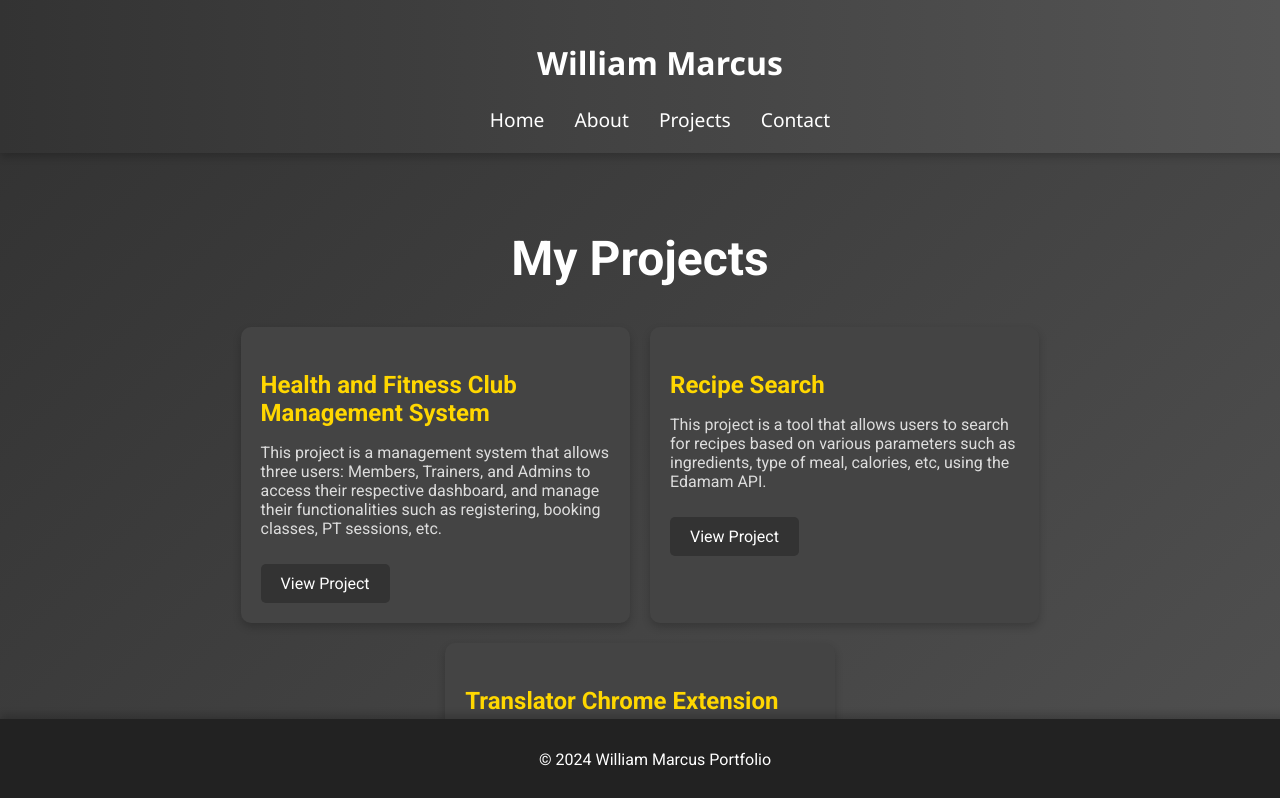
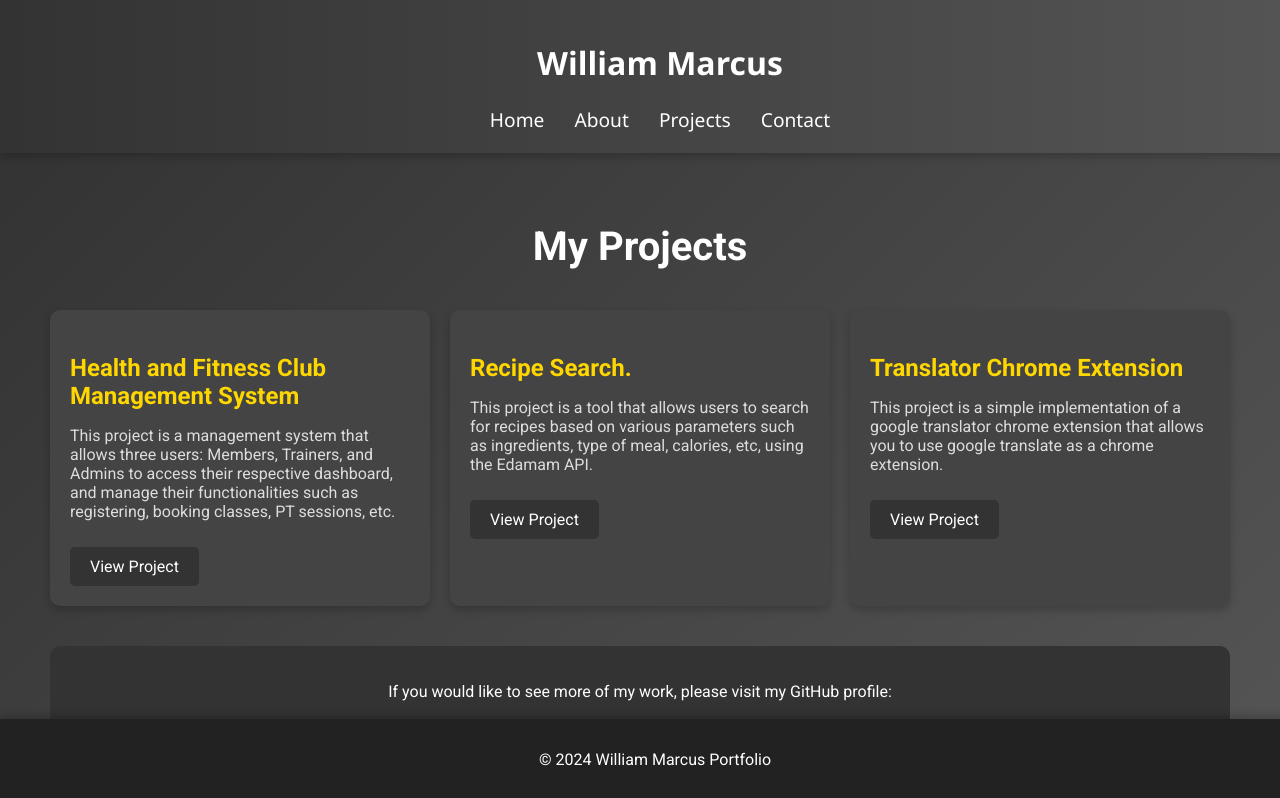
Before and after one commit to WillMarcuss/Website, a React (Create React App) app: page /projects in a window 1280 px wide. Shown: the top 798 px of the page. Built offline with nearby package versions, Linux system fonts and the light colour scheme.

Commit message:
Handle smaller screens

```diff
--- a/src/pages/Projects.js
+++ b/src/pages/Projects.js
@@ -10,7 +10,7 @@ const projects = [
     link: 'https://github.com/WillMarcuss/Health-and-Fitness-Club-Management-System'
   },
   {
-    title: 'Recipe Search',
+    title: 'Recipe Search.',
     description: 'This project is a tool that allows users to search for recipes based on various parameters such as ingredients, type of meal, calories, etc, using the Edamam API.',
     link: 'https://github.com/WillMarcuss/RecipeSearch'
   },
--- a/src/pages/Projects.module.css
+++ b/src/pages/Projects.module.css
@@ -1,3 +1,5 @@
+/* Projects.module.css */
+
 @import url('https://fonts.googleapis.com/css2?family=Roboto:wght@400;700&display=swap');
 
 .projects-container {
@@ -13,16 +15,14 @@
 
 .projects-heading {
   text-align: center;
-  font-size: 3em;
+  font-size: 2.5em;
   margin-bottom: 40px;
-  animation: fadeIn 1s ease-out;
 }
 
 .projects-grid {
-  display: flex;
-  flex-wrap: wrap;
+  display: grid;
+  grid-template-columns: repeat(auto-fit, minmax(300px, 1fr));
   gap: 20px;
-  justify-content: center;
 }
 
 .project-card {
@@ -31,8 +31,6 @@
   border-radius: 10px;
   box-shadow: 0 4px 8px rgba(0, 0, 0, 0.2);
   transition: transform 0.3s ease, box-shadow 0.3s ease;
-  flex: 1 1 calc(33% - 40px);
-  max-width: calc(33% - 40px);
 }
 
 .project-card:hover {
@@ -59,7 +57,6 @@
   color: #fff;
   text-decoration: none;
   border-radius: 5px;
-  transition: background-color 0.3s;
 }
 
 .project-link:hover {
@@ -72,31 +69,4 @@
   padding: 20px;
   background-color: #333;
   border-radius: 10px;
-  box-shadow: 0 4px 8px rgba(0, 0, 0, 0.2);
 }
-
-.github-link {
-  display: inline-block;
-  margin-top: 10px;
-  padding: 10px 20px;
-  background-color: #444;
-  color: #fff;
-  text-decoration: none;
-  border-radius: 5px;
-  transition: background-color 0.3s;
-}
-
-.github-link:hover {
-  background-color: #555;
-}
-
-@keyframes fadeIn {
-  from {
-    opacity: 0;
-    transform: translateY(-20px);
-  }
-  to {
-    opacity: 1;
-    transform: translateY(0);
-  }
-}
```
Also changed, not shown: 1 other file (tests, documents, lock files or other folders).
